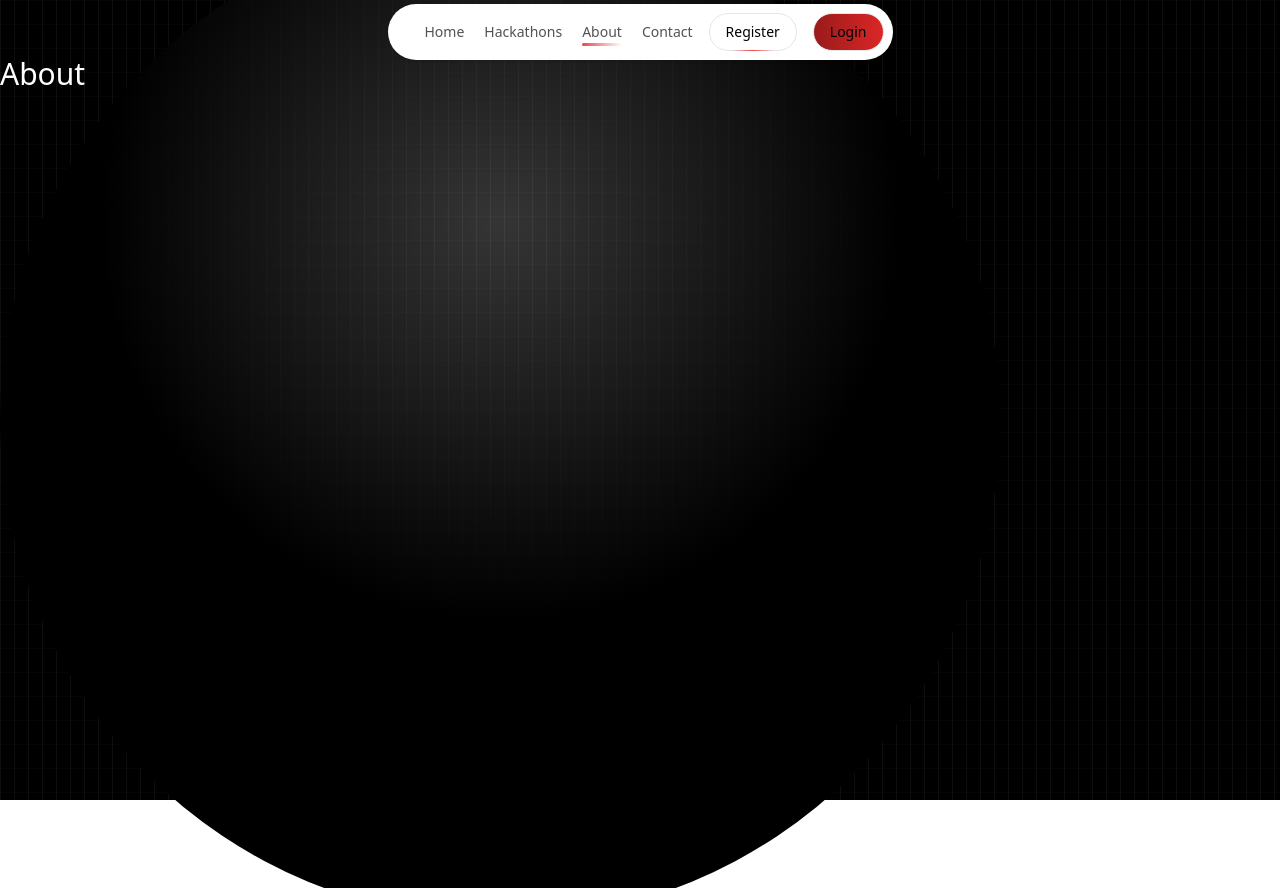
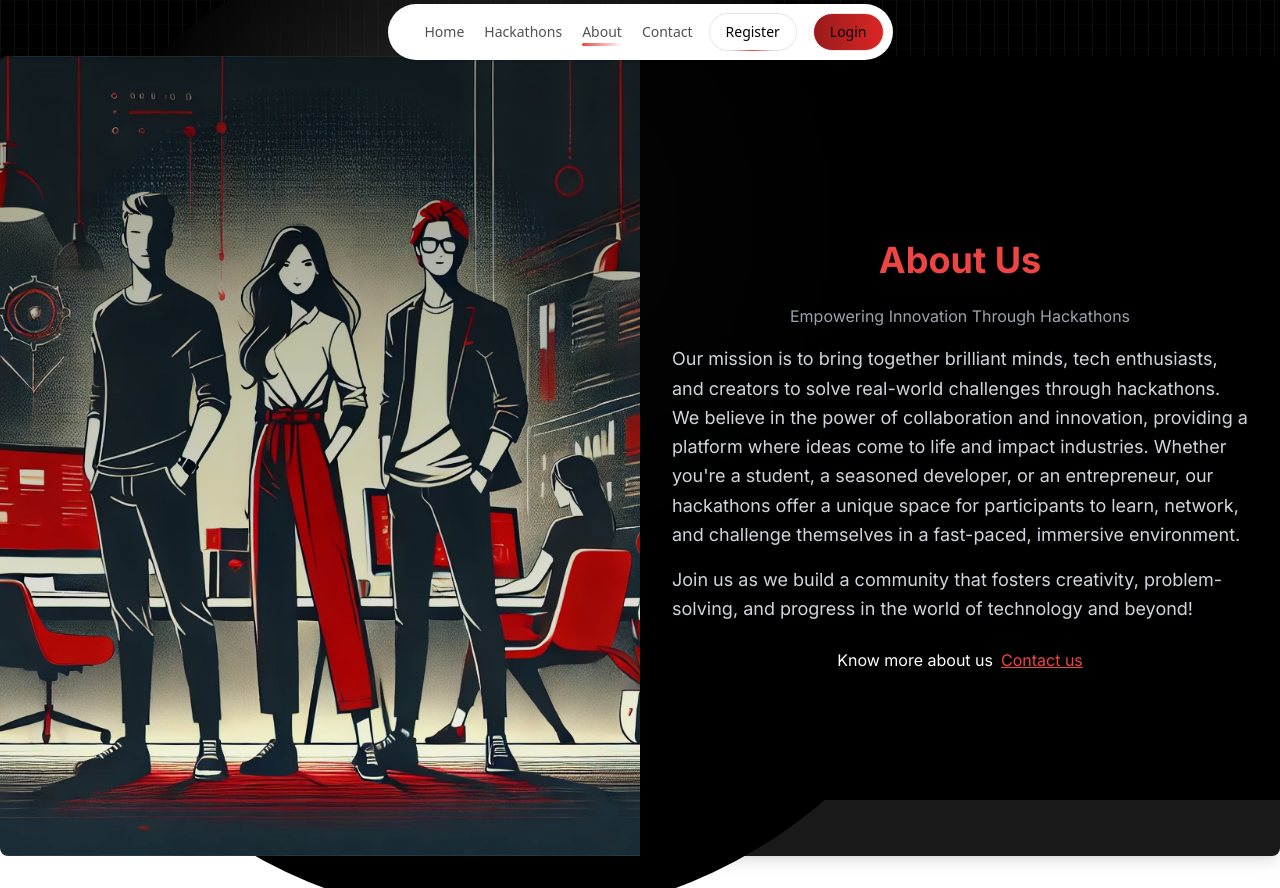
Before and after one commit to satvikpathak/Hackathon-Club-Website, a React (Vite) app in the folder frontend/: page /about in a window 1280 px wide. Built offline with nearby package versions, Linux system fonts and the light colour scheme.

Commit message:
changes in header and contact us ,made the about us

```diff
--- a/frontend/src/components/About/About.jsx
+++ b/frontend/src/components/About/About.jsx
@@ -1,7 +1,50 @@
 import React from "react";
+import { motion } from "framer-motion";
+import teamImage from "./teamImage.jpg"; // Replace with your team or mission image
+import { Link, useNavigate } from "react-router-dom";
 
-function About() {
-  return <div className="text-3xl  min-h-screen text-white ">About</div>;
-}
+const About = () => {
+  const navigate = useNavigate();
+  return (
+    <motion.div
+      initial={{ opacity: 0, scale: 0.95 }}
+      animate={{ opacity: 1, scale: 1 }}
+      exit={{ opacity: 0, scale: 0.95 }}
+      transition={{ duration: 0.5, ease: "easeInOut" }}
+      className="min-h-screen flex flex-col md:flex-row"
+    >
+      {/* Left side with image */}
+      <div className="relative w-full md:w-1/2 overflow-hidden rounded-t-lg md:rounded-l-lg">
+        <img
+          src={teamImage}
+          alt="Our Team"
+          className=" w-full h-full object-cover "
+        />
+        {/* Overlay for blending */}
+        <div className="absolute inset-0 bg-gradient-to-b from-black opacity-40"></div>
+      </div>
+
+      {/* Right side with content */}
+      <div className="w-full md:w-1/2 flex flex-col justify-center items-center bg-black bg-opacity-90 text-white font-inter p-8 rounded-b-lg md:rounded-r-lg shadow-lg">
+        <h2 className="text-4xl font-bold mb-6 text-center text-red-500">About Us</h2>
+        <p className="text-center text-gray-400 mb-4">
+          Empowering Innovation Through Hackathons
+        </p>
+        <p className="text-gray-300 text-lg mb-4 leading-relaxed">
+          Our mission is to bring together brilliant minds, tech enthusiasts, and creators to solve real-world challenges through hackathons. We believe in the power of collaboration and innovation, providing a platform where ideas come to life and impact industries. Whether you're a student, a seasoned developer, or an entrepreneur, our hackathons offer a unique space for participants to learn, network, and challenge themselves in a fast-paced, immersive environment.
+        </p>
+        <p className="text-gray-300 text-lg leading-relaxed">
+          Join us as we build a community that fosters creativity, problem-solving, and progress in the world of technology and beyond!
+        </p>
+
+        <span className="mt-6">Know more about us
+          <Link to = "/contact">
+            <span className="text-red-500 ml-2 underline">Contact us</span>
+          </Link>
+        </span>
+      </div>
+    </motion.div>
+  );
+};
 
 export default About;
--- a/frontend/src/components/Contact/Contact.jsx
+++ b/frontend/src/components/Contact/Contact.jsx
@@ -15,14 +15,12 @@ const Contact = () => {
   const onSubmit = async (data) => {
     try {
       console.log("Submitting contact data:", data);
-      const response = await axios.post(
-        "http://localhost:5000/api/contact",
-        data
-      );
+      const response = await axios.post("http://localhost:5000/api/contact", data);
 
       if (response.data.status === "ok") {
         alert("Message sent successfully!");
         setIsModalOpen(false);
+        reset(); // Reset form fields after successful submission
       } else {
         alert(response.data.error);
       }
--- a/frontend/src/components/Header/Header.jsx
+++ b/frontend/src/components/Header/Header.jsx
@@ -33,7 +33,7 @@ const FloatingNav = ({ navItems = [], className }) => {
           )}
         >
           <span className="block sm:hidden">{navItem.icon}</span>
-          <span className=" flex flex-wrap sm:block text-sm">
+          <span className=" flex flex-wrap sm:block text-sm transition-transform duration-200 hover:scale-110">
             {navItem.name}
           </span>
           {location.pathname === navItem.link && (
@@ -42,13 +42,13 @@ const FloatingNav = ({ navItems = [], className }) => {
         </Link>
       ))}
       <Link to="/register">
-        <button className="border  text-sm font-medium relative border-neutral-200 dark:border-white/[0.2] text-black dark:text-white px-4 py-2 rounded-full">
+        <button className="border  text-sm font-medium relative border-neutral-200 dark:border-white/[0.2] text-black dark:text-white px-4 py-2 rounded-full transition-transform duration-200 hover:scale-110">
           <span>Register</span>
           <span className="absolute inset-x-0 w-1/2 mx-auto -bottom-px bg-gradient-to-r from-transparent via-red-500 to-transparent h-px" />
         </button>
       </Link>
       <Link to="/login">
-        <button className="border bg-gradient-to-r from-red-800 to-red-600 hover:bg-red-900 text-sm font-medium relative border-neutral-200 dark:border-white/[0.2] text-black dark:text-white px-4 py-2 rounded-full">
+        <button className="border bg-gradient-to-r from-red-800 to-red-600 hover:bg-red-900 text-sm font-medium relative border-neutral-200 dark:border-white/[0.2] text-black dark:text-white px-4 py-2 rounded-full transition-transform duration-200 hover:scale-110">
           <span>Login</span>
           <span className="absolute inset-x-0 w-1/2 mx-auto -bottom-px bg-gradient-to-r from-transparent  to-transparent h-px" />
         </button>
```
Also changed, not shown: frontend/src/components/About/teamImage.jpg (added).
